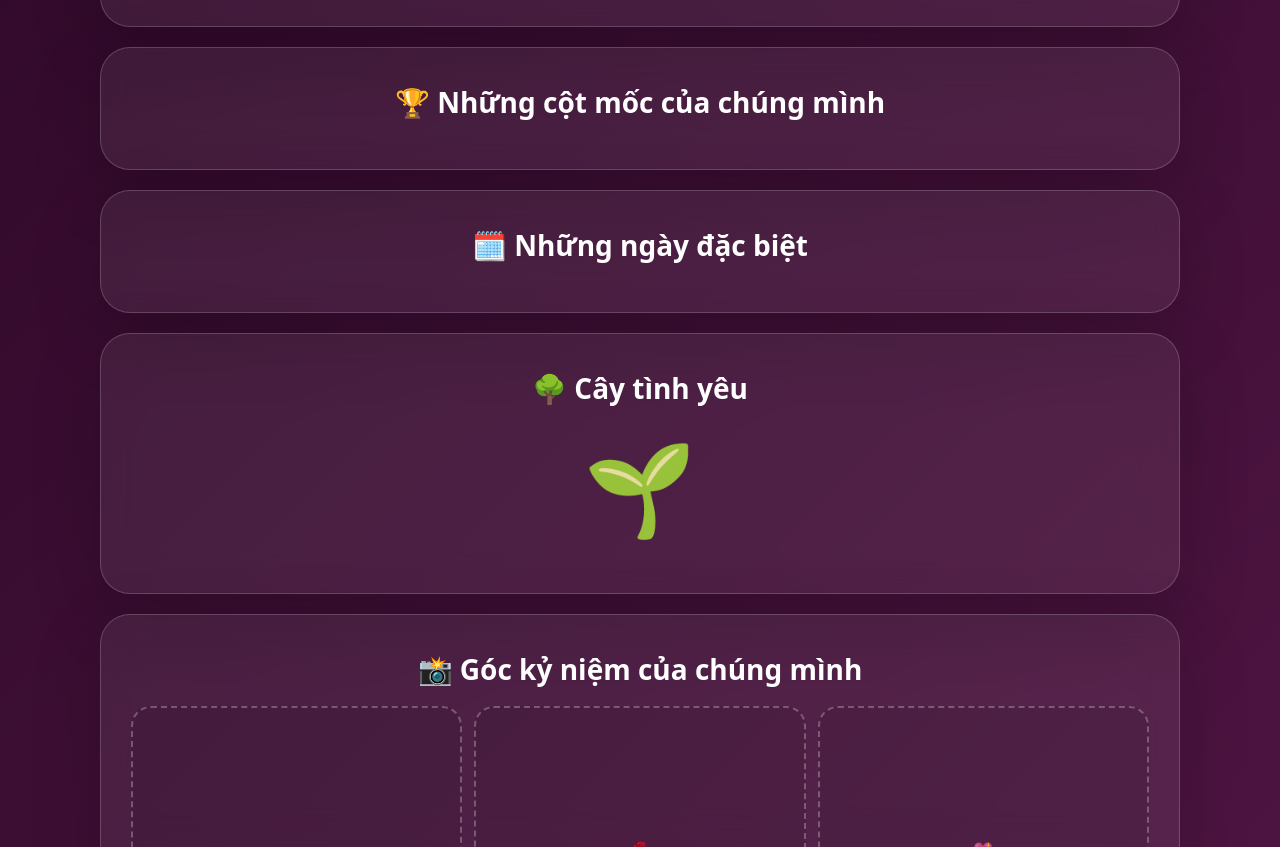
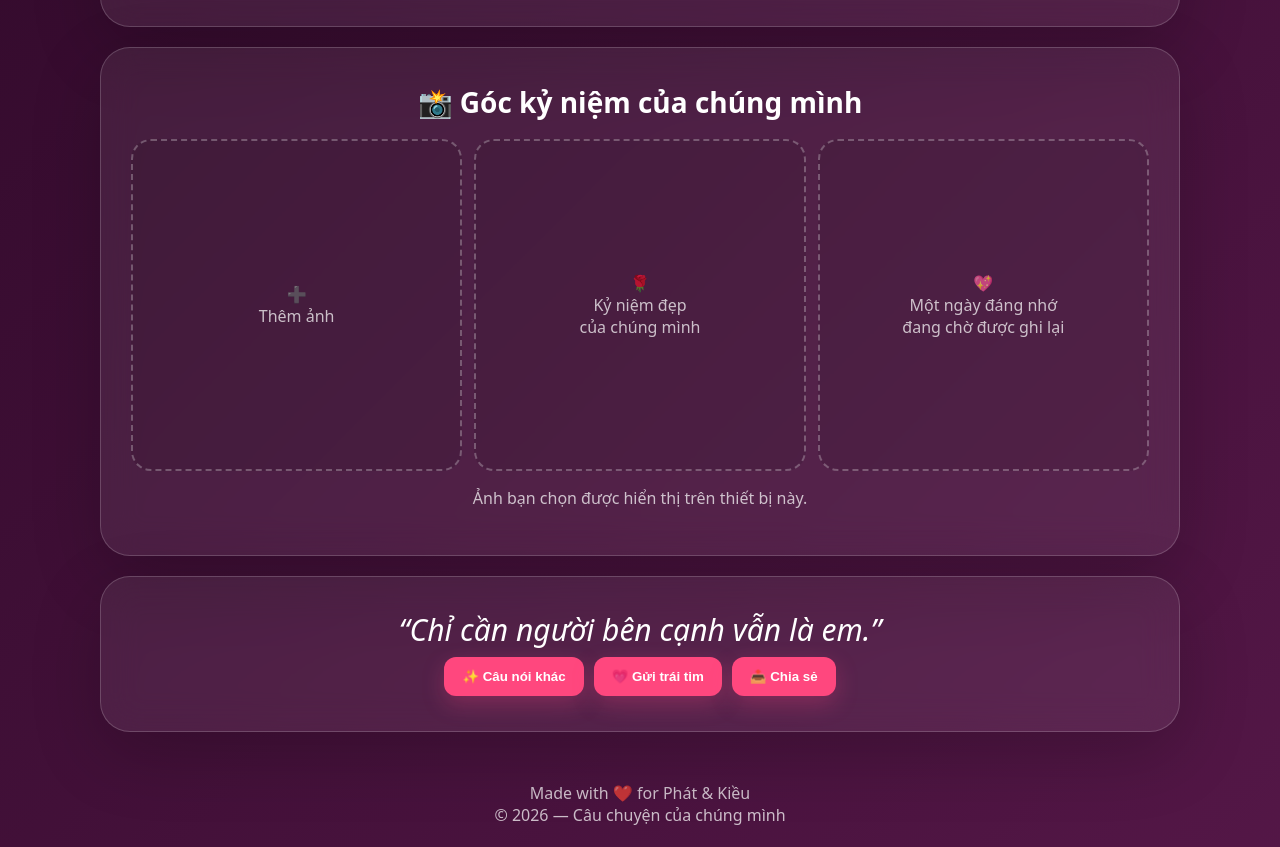
Before and after one commit to Minhphat2005/kholuutrucuaphat, a plain HTML site: page index.html in a window 1280 px wide. Shown: the part 2099-2946 px from the top of the page. Drawn offline with Linux system fonts and the light colour scheme.

Commit message:
Xóa cột mốc, ngày đặc biệt và cây tình yêu

```diff
--- a/index.html
+++ b/index.html
@@ -21,11 +21,11 @@
 
 <section class="panel letter"><h2 class="title">💌 Bức thư dành cho Kiều</h2><div class="envelope" onclick="openLetter()"><span>💌 MỞ THƯ</span></div><p>Nhấn vào phong bì để đọc một lời nhắn đặc biệt.</p></section>
 
-<section class="panel"><h2 class="title">🏆 Những cột mốc của chúng mình</h2><div id="milestones" class="grid"></div></section>
 
-<section class="panel"><h2 class="title">🗓️ Những ngày đặc biệt</h2><div id="specialDays" class="grid"></div></section>
 
-<section class="panel"><h2 class="title">🌳 Cây tình yêu</h2><div style="text-align:center;font-size:90px" id="loveTree">🌱</div><p id="treeText" class="date"></p></section>
+
+
+
 
 <section class="panel"><h2 class="title">📸 Góc kỷ niệm của chúng mình</h2><div class="gallery"><label class="photo">➕<br>Thêm ảnh<input id="photos" type="file" accept="image/*" multiple hidden></label><div class="photo">🌹<br>Kỷ niệm đẹp<br>của chúng mình</div><div class="photo">💖<br>Một ngày đáng nhớ<br>đang chờ được ghi lại</div></div><p style="text-align:center;color:var(--muted)">Ảnh bạn chọn được hiển thị trên thiết bị này.</p></section>
 
```
